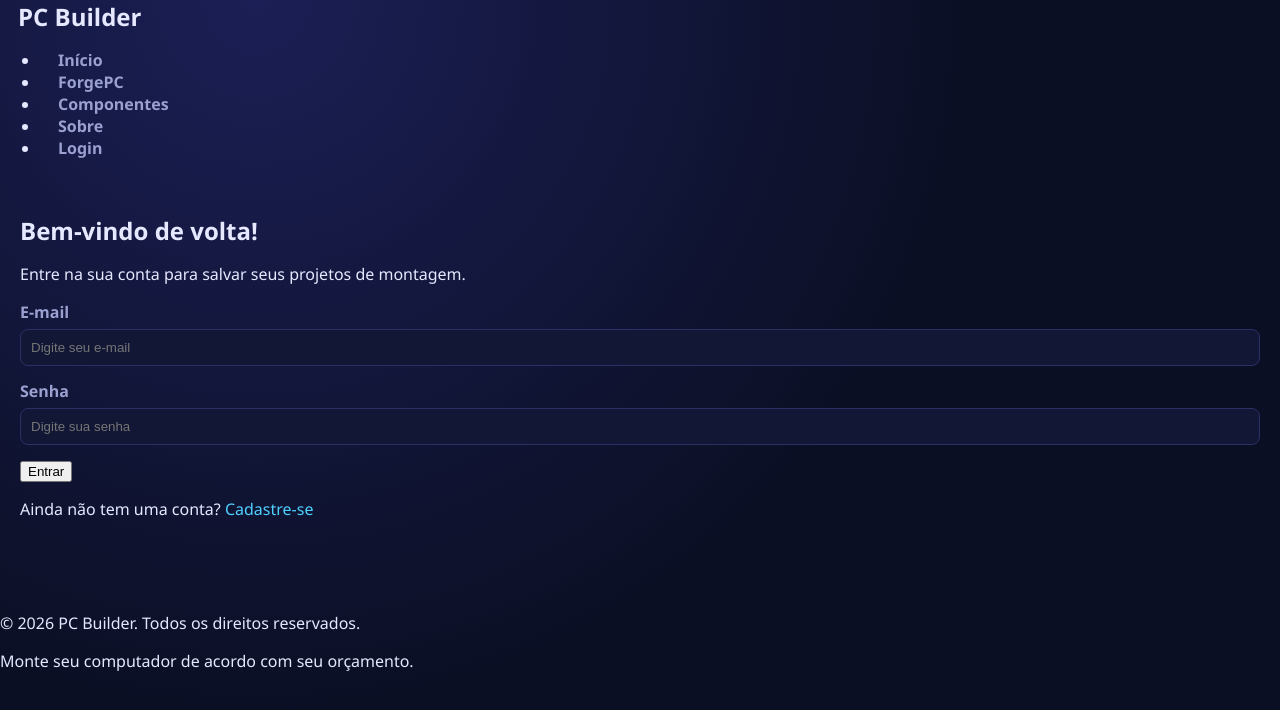
After one commit to Fleimexd/ForgePC, a Django app: page /login/ in a window 1280 px wide. The commit adds this page. Shown: the top 710 px of the page. Run offline with Django 5.2, Linux system fonts and the light colour scheme.

Commit message:
Página de login estática com navegação entre páginas

```diff
--- /dev/null
+++ b/core/templates/core/login.html
@@ -0,0 +1,51 @@
+
+{% extends 'base.html' %}
+{% load static %}
+
+{% block title %}Login | PC Builder{% endblock %}
+
+{% block extra_css %}
+<link rel="stylesheet" href="{% static 'css/login.css' %}">
+{% endblock %}
+
+{% block content %}
+<section class="login-container">
+
+    <div class="login-card">
+        <h1>Bem-vindo de volta!</h1>
+        <p class="login-description">
+            Entre na sua conta para salvar seus projetos de montagem.
+        </p>
+
+        <form>
+            <div class="form-group">
+                <label for="email">E-mail</label>
+                <input
+                    type="email"
+                    id="email"
+                    placeholder="Digite seu e-mail"
+                >
+            </div>
+
+            <div class="form-group">
+                <label for="senha">Senha</label>
+                <input
+                    type="password"
+                    id="senha"
+                    placeholder="Digite sua senha"
+                >
+            </div>
+
+            <button type="button" class="login-button">
+                Entrar
+            </button>
+        </form>
+
+        <p class="register-link">
+            Ainda não tem uma conta?
+            <a href="#">Cadastre-se</a>
+        </p>
+    </div>
+
+</section>
+{% endblock %}
--- a/core/urls.py
+++ b/core/urls.py
@@ -4,4 +4,5 @@ from . import views
 
 urlpatterns = [
     path('', views.index, name='index'),
+    path('login/', views.login, name='login'),
 ]
--- a/core/views.py
+++ b/core/views.py
@@ -4,3 +4,6 @@ from django.shortcuts import render
 
 def index(request):
     return render(request, 'core/index.html')
+
+def login(request):
+    return render(request, 'core/login.html')
--- a/projeto/templates/fragments/navbar.html
+++ b/projeto/templates/fragments/navbar.html
@@ -10,7 +10,7 @@
             <li><a href="#">ForgePC</a></li>
             <li><a href="#">Componentes</a></li>
             <li><a href="#">Sobre</a></li>
-            <li><a href="#">Login</a></li>
+            <li><a href="{% url 'login' %}">Login</a></li>
         </ul>
     </nav>
 </header>
```
